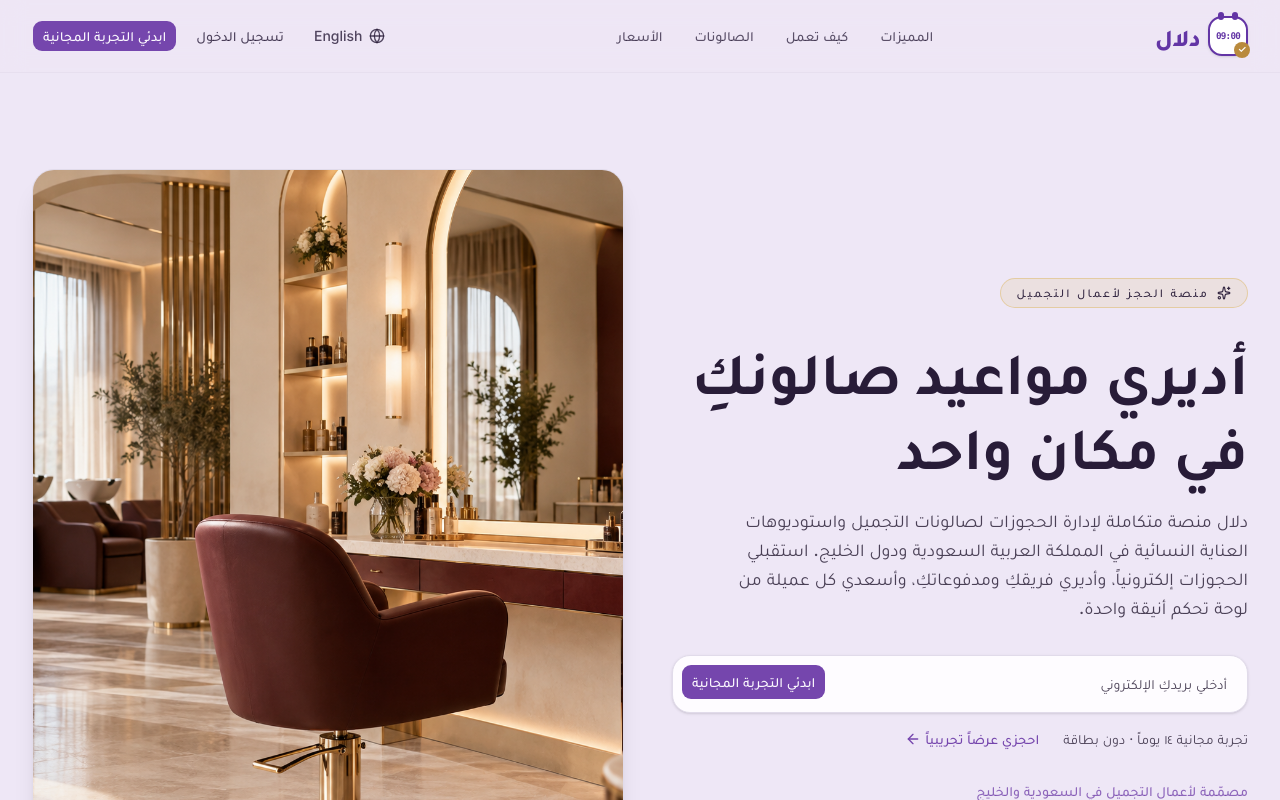
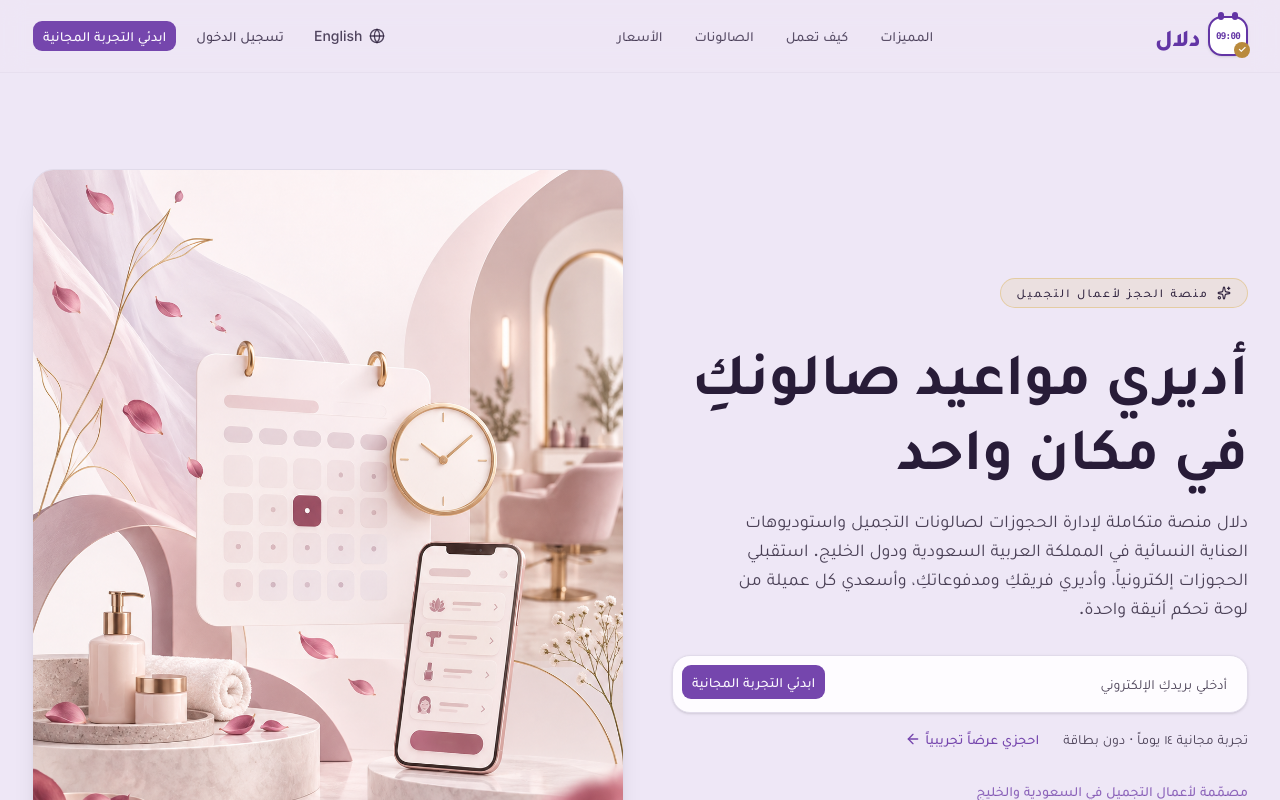
Before and after one commit to malruwaily89-arch/dala, a Next.js app: page / in a window 1280 px wide. Shown: the top 800 px of the page. Built offline with nearby package versions, Linux system fonts and the light colour scheme.

Commit message:
design: replace hero background with abstract booking artwork

```diff
--- a/app/home-shell.tsx
+++ b/app/home-shell.tsx
@@ -59,8 +59,8 @@ export function HomeShell() {
               <div className="relative mx-auto w-full max-w-md md:mx-0 md:max-w-none">
                 <div className="overflow-hidden rounded-[36px] border-4 border-white shadow-2xl shadow-brand/15">
                   <Image
-                    src="/hero-salon.png"
-                    alt="Elegant luxury beauty salon interior"
+                    src="/hero-background.png"
+                    alt="واجهة حجز ومواعيد دلال"
                     width={1312}
                     height={1199}
                     className="h-full w-full object-cover"
--- a/components/hero.tsx
+++ b/components/hero.tsx
@@ -74,8 +74,8 @@ export function Hero() {
         <div className="relative">
           <div className="relative aspect-[4/5] w-full overflow-hidden rounded-3xl border border-border shadow-xl">
             <Image
-              src="/hero-salon.png"
-              alt="Elegant luxury beauty salon interior"
+              src="/hero-background.png"
+              alt="واجهة حجز ومواعيد دلال"
               fill
               priority
               sizes="(max-width: 1024px) 100vw, 50vw"
```
Also changed, not shown: public/hero-background.png (added).
